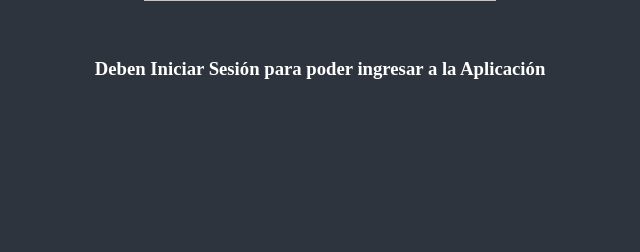
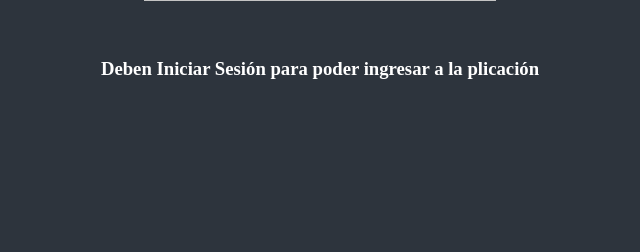
Before and after one commit to oquendo31/AndromedaInventory, a PHP site: page /index.php?x=2 in a window 1280 px wide. Shown: the part 346-598 px from the top of the page, without its empty margins (320-960 px from the left). Run offline with PHP 8.4, Linux system fonts and the light colour scheme; some web fonts are replaced.

Commit message:
Update index.php

```diff
--- a/index.php
+++ b/index.php
@@ -28,7 +28,7 @@ if (!isset($_REQUEST['x']))
 if ($x==1)
 	echo "<br><h3 align='center' style='color:#ffffff' > Usuario no registrado con los datos ingresados, vuelva a intentar";
 if ($x==2)
-	echo "<br><h3 align='center' style='color:#ffffff'> Deben Iniciar Sesión para poder ingresar a la Aplicación";
+	echo "<br><h3 align='center' style='color:#ffffff'> Deben Iniciar Sesión para poder ingresar a la plicación";
 if ($x==3)
 	echo "<br><h3 align='center' style='color:#ffffff'> El Usuario ha cerrado la sesión";
 ?>
```
